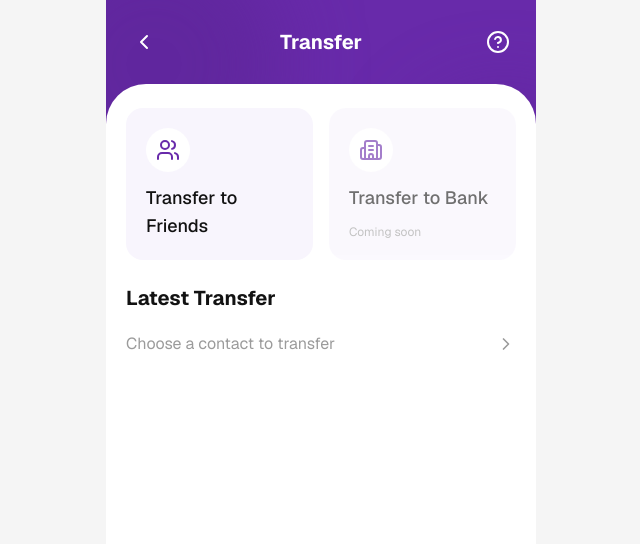
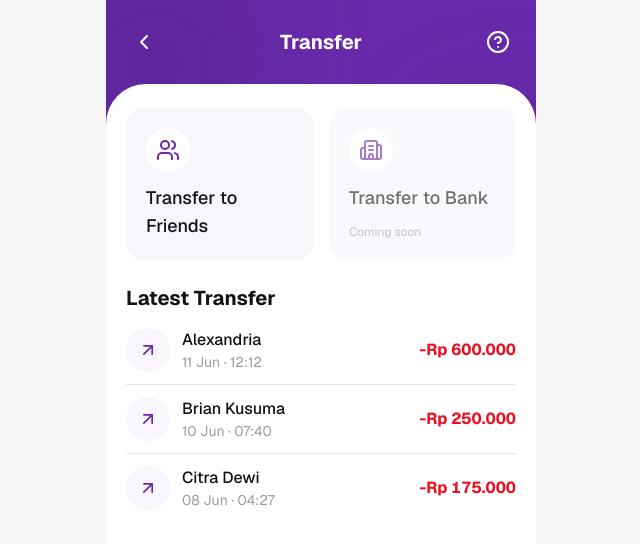
Before and after one commit to buckyhelmsmash/kopnus-interview, a Next.js app: page /cashease/transfer in a window 1280 px wide. Shown: the top 544 px of the page, without its empty margins (319-959 px from the left). Built offline with nearby package versions, Linux system fonts and the light colour scheme.

Commit message:
Add Latest Transfer list to transfer page
Replace the placeholder link with a real recent-transfers list that
reuses TransactionRow and useTransactions, filtered to peer transfers,
with loading/error/empty states matching the rest of the app.

```diff
--- a/src/app/cashease/transfer/page.tsx
+++ b/src/app/cashease/transfer/page.tsx
@@ -1,5 +1,6 @@
-import { Building2, ChevronRight, Users } from "lucide-react";
+import { Building2, Users } from "lucide-react";
 import Link from "next/link";
+import { LatestTransfer } from "@/components/cashease/latest-transfer";
 import { PhoneFrame, PurpleScreen } from "@/components/cashease/purple-screen";
 import { ScreenHeader } from "@/components/cashease/screen-header";
 
@@ -37,17 +38,11 @@ export default function TransferTypePage() {
 					</div>
 				</div>
 
-				<section className="flex flex-col gap-2">
+				<section className="flex flex-col gap-1">
 					<h2 className="font-heading text-xl font-bold text-ink">
 						Latest Transfer
 					</h2>
-					<Link
-						href="/cashease/transfer/friends"
-						className="flex items-center justify-between rounded-2xl py-3 text-muted-foreground"
-					>
-						<span>Choose a contact to transfer</span>
-						<ChevronRight className="size-5" />
-					</Link>
+					<LatestTransfer />
 				</section>
 			</PurpleScreen>
 		</PhoneFrame>
--- /dev/null
+++ b/src/components/cashease/latest-transfer.tsx
@@ -0,0 +1,54 @@
+"use client";
+
+import { EmptyState, ErrorState } from "@/components/cashease/states";
+import { TransactionRow } from "@/components/cashease/transaction-row";
+import { Skeleton } from "@/components/ui/skeleton";
+import { useTransactions } from "@/lib/query/use-user";
+
+/**
+ * "Latest Transfer" list on the transfer type screen — recent outgoing
+ * transfers to contacts, reusing TransactionRow. Filtered to peer transfers
+ * (kind "transfer"); top-ups and withdrawals belong on Home, not here.
+ */
+export function LatestTransfer() {
+	const txQuery = useTransactions();
+
+	if (txQuery.isPending) {
+		return <RowsSkeleton />;
+	}
+	if (txQuery.isError) {
+		return (
+			<ErrorState message={txQuery.error.message} onRetry={txQuery.refetch} />
+		);
+	}
+
+	const transfers = txQuery.data.filter((t) => t.kind === "transfer");
+	if (transfers.length === 0) {
+		return <EmptyState message="No transfers yet." />;
+	}
+
+	return (
+		<div className="divide-y divide-border">
+			{transfers.map((t) => (
+				<TransactionRow key={t.id} transaction={t} />
+			))}
+		</div>
+	);
+}
+
+function RowsSkeleton() {
+	return (
+		<div className="flex flex-col gap-4 py-3">
+			{[0, 1, 2].map((i) => (
+				<div key={i} className="flex items-center gap-3">
+					<Skeleton className="size-11 rounded-full" />
+					<div className="flex flex-1 flex-col gap-1.5">
+						<Skeleton className="h-4 w-28" />
+						<Skeleton className="h-3 w-20" />
+					</div>
+					<Skeleton className="h-4 w-20" />
+				</div>
+			))}
+		</div>
+	);
+}
```
